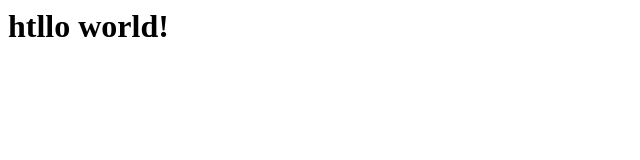
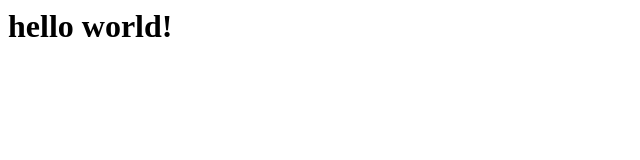
Before and after one commit to keliihall/keliihall.github.io, a plain HTML site: page index.html in a window 1280 px wide. Shown: the full height of the page, 0-640 px from the left. Drawn offline with Linux system fonts and the light colour scheme.

Commit message:
Update index.html

```diff
--- a/index.html
+++ b/index.html
@@ -1 +1 @@
-<h1>htllo world!</h1>
+<h1>hello world!</h1>
```
